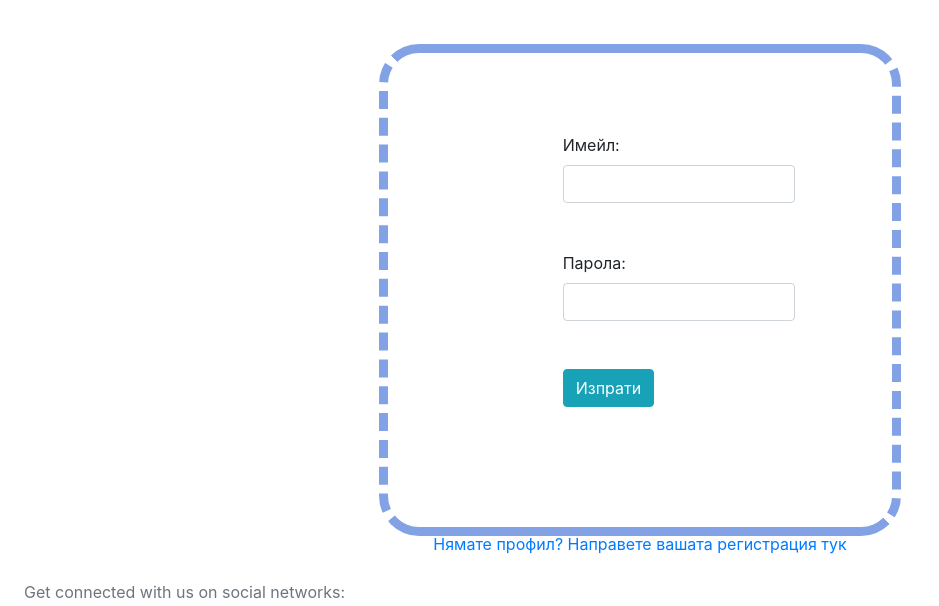
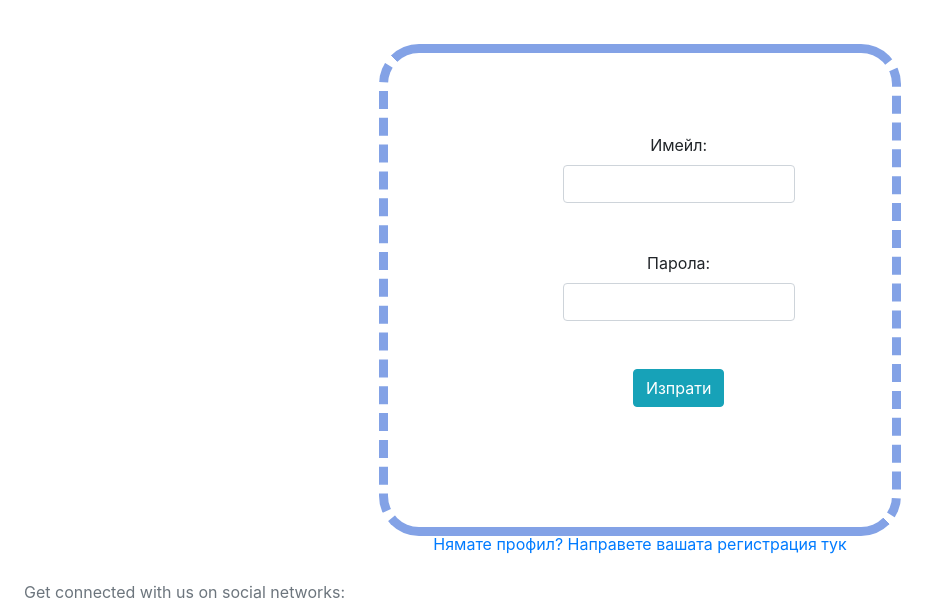
Before and after one commit to kysmetliiski/Beauty-Salon, a PHP site: page /kursova/uktclogin.php in a window 1280 px wide. Shown: the part 68-674 px from the top of the page, without its empty margins (0-939 px from the left). Run offline with PHP 8.4, Linux system fonts and the light colour scheme.

Commit message:
first push
just a test it isnt that nessesary

```diff
--- a/btylog.php
+++ b/btylog.php
@@ -5,7 +5,7 @@
 	<meta http-equiv="X-UA-Compatible" content="IE=edge">
 	<meta name="viewport" content="width=device-width, initial-scale=1.0">
 	<title>Here you're always welcome</title>
-  <link rel="stylesheet" href="../stil.css">
+  <link rel="stylesheet" href="../stil.css?v=<?= time() ?>">
 
 </head>
 <link rel="stylesheet" href="https://stackpath.bootstrapcdn.com/bootstrap/4.3.1/css/bootstrap.min.css" integrity="sha384-ggOyR0iXCbMQv3Xipma34MD+dH/1fQ784/j6cY/iJTQUOhcWr7x9JvoRxT2MZw1T" crossorigin="anonymous">
--- a/login.css
+++ b/login.css
@@ -1,3 +1,6 @@
+form{
+    text-align: center;
+}
 #body{
     margin: 0;
     font-family: Arial, Helvetica, sans-serif;
--- a/mario.php
+++ b/mario.php
@@ -21,7 +21,7 @@
 
   if ( isset( $_POST['submit'] ) ) {
 
-      // записване на данните от полетата в променливи за по-удобно bratmeeee
+      // записване на данните от полетата в променливи за по-удобно
 
 
      $chas = $_POST['chas'];
@@ -30,7 +30,7 @@
     $user_id     = $_SESSION['user']['id'];
 
     function _p( $text )
-{dddd
+{
   echo "<pre>";
     print_r($_POST);
 
```
Also changed, not shown: UktcBeautySalon.html (line endings or trailing spaces).
